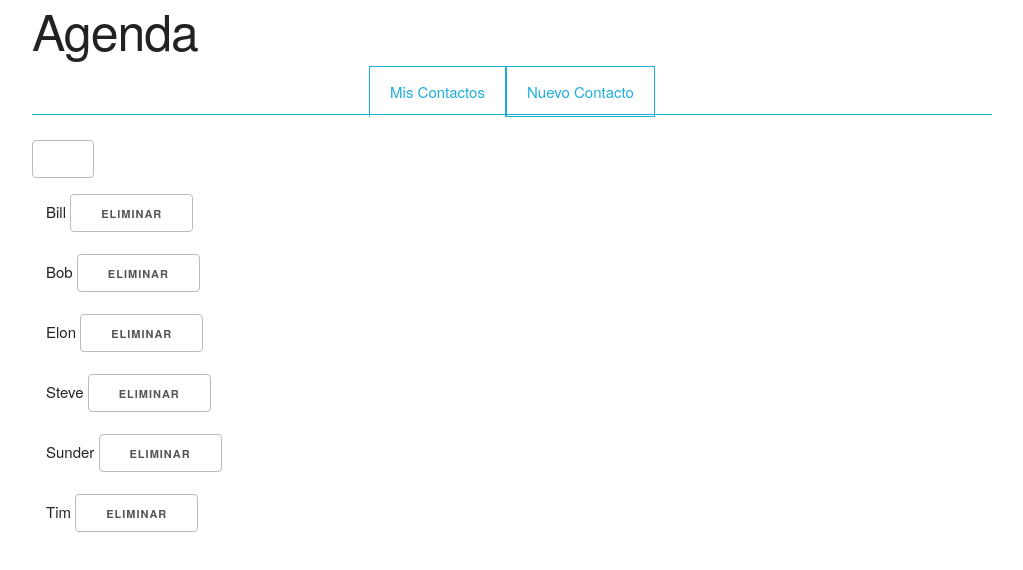
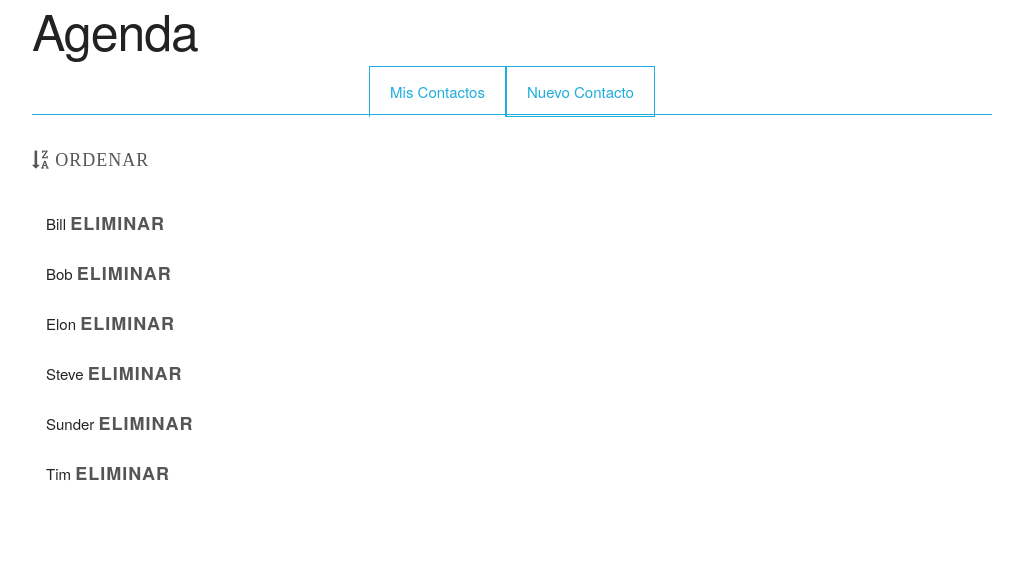
Before and after one commit to jordibar/Agenda_Angular, an Angular app in the folder agenda/: page /lista-contactos in a window 1280 px wide. Shown: the top 570 px of the page, without its empty margins (128-1151 px from the left). Built offline with nearby package versions, Linux system fonts and the light colour scheme; data requests are answered from the project's data file.

Commit message:
Terminamos con los Pipes

```diff
--- a/agenda/src/app/lista-contactos/lista-contactos.component.css
+++ b/agenda/src/app/lista-contactos/lista-contactos.component.css
@@ -1,5 +1,6 @@
 ul {
     list-style: none;
+    margin-top: 20px;
 }
 
 li {
@@ -11,3 +12,14 @@ li:hover {
     background: lightgray;
     cursor: pointer;
 }
+
+button {
+    border: 0;
+    padding: 0;
+    margin: 0;
+    font-size: 18px;
+}
+
+button:hover {
+    color: #1EAED8;
+}
--- a/agenda/src/app/lista-contactos/lista-contactos.component.html
+++ b/agenda/src/app/lista-contactos/lista-contactos.component.html
@@ -1,5 +1,10 @@
 <button (click)="cambiarOrden()">
-  <i class="fa" fa-sort-alpha-asc aria-hidden="true"></i>
+  <i class="fa"
+  [ngClass]="{
+    'fa-sort-alpha-asc': orden === 'desc',
+    'fa-sort-alpha-desc': orden === 'asc'
+  }"
+  aria-hidden="true"> ORDENAR</i>
 </button>
 
 <ul>
```
